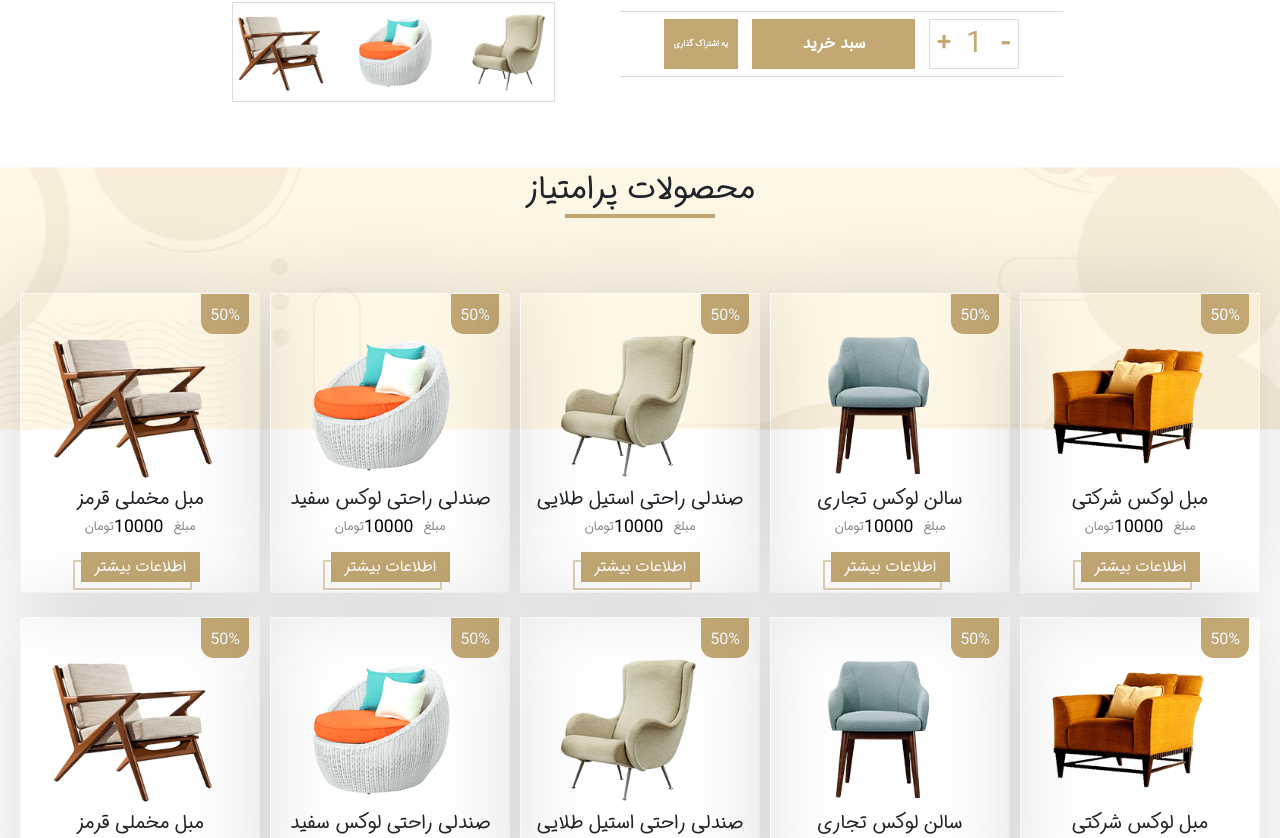
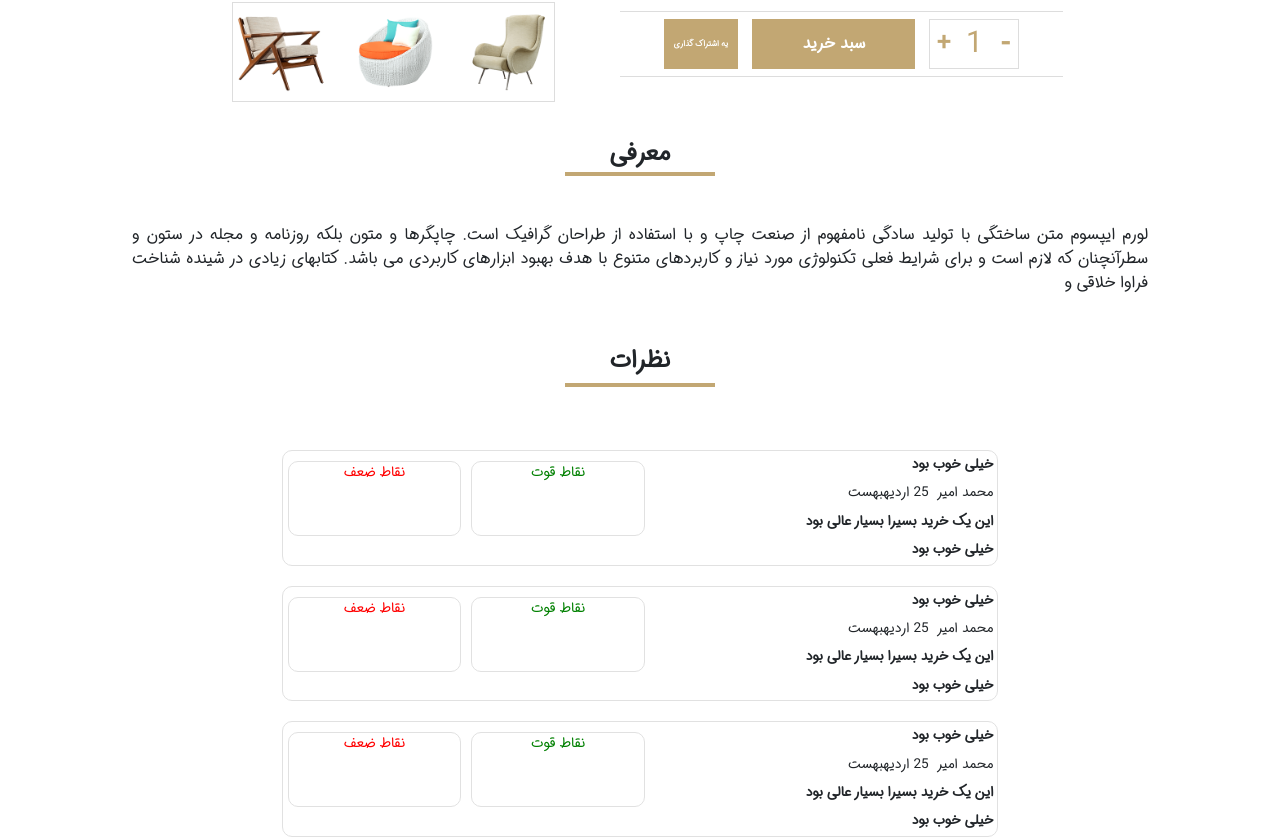
Before and after one commit to vahidpourmohamad/FcShop.js, a React (Create React App) app: page /ProduktSeite/1 in a window 1280 px wide. Shown: the part 434-1272 px from the top of the page. Built offline with nearby package versions, Linux system fonts and the light colour scheme.

Commit message:
kommentar

```diff
--- /dev/null
+++ b/src/Components/Kommentarkomponente/Kommentarkomponente.css
@@ -0,0 +1,35 @@
+.KommentarKomponenteContainer {
+  width: 50%;
+  justify-content: center;
+  align-items: flex-end;
+}
+.ganzKommentarKomponenteContainer {
+  border: solid #dddd 1px;
+  border-radius: 10px;
+  width: 70%;
+  justify-content: center;
+  align-items: flex-start;
+  margin-top: 20px;
+}
+.KommentarKomponenteSchwache {
+  color: red;
+  width: 25%;
+  margin-top: 10px;
+  margin-left: 5px;
+  margin-right: 5px;
+  min-height: 75px;
+  justify-content: flex-start;
+  border: solid #dddd 1px;
+  border-radius: 10px;
+}
+.KommentarKomponenteStark {
+  color: green;
+  width: 25%;
+  margin-top: 10px;
+  border: solid #dddd 1px;
+  border-radius: 10px;
+  margin-left: 5px;
+  margin-right: 5px;
+  min-height: 75px;
+  justify-content: flex-start;
+}
--- /dev/null
+++ b/src/Components/Kommentarkomponente/Kommentarkomponente.js
@@ -0,0 +1,39 @@
+import React, { Fragment } from "react";
+import "./Kommentarkomponente.css";
+
+export default function Kommentarkomponente(props) {
+  const {
+    BenutzerName,
+    BenutzerId,
+    ProduktId,
+    KommentarBody,
+    createDate,
+    KommentarThema,
+    Stark,
+    schwache,
+  } = props;
+  return (
+    <Fragment>
+      <div className="ganzKommentarKomponenteContainer Container-Center-row">
+        <div className="KommentarKomponenteSchwache Container-Center-col">
+          نقاط ضعف
+        </div>
+        <div className="KommentarKomponenteStark Container-Center-col">
+          نقاط قوت
+        </div>
+
+        <div className="KommentarKomponenteContainer Container-Center-col">
+          <div className="font-bold font-s TextRTl">خیلی خوب بود</div>
+          <div className="Zweihintereinader">
+            <div className="font-normal font-s TextRTl">{BenutzerName}</div>
+            <div className="font-normal font-s TextRTl"> 25 اردیهبهست</div>
+          </div>
+          <div className="font-bold font-s TextRTl">
+            این یک خرید بسیرا بسیار عالی بود
+          </div>
+          <div className="font-bold font-s TextRTl">خیلی خوب بود</div>
+        </div>
+      </div>
+    </Fragment>
+  );
+}
--- /dev/null
+++ b/src/Components/Kommentarkomponente/dummy.js
@@ -0,0 +1,42 @@
+export const commentdummy = [
+  {
+    BenutzerName: "محمد امیر",
+    BenutzerId: "123456",
+    ProduktId: "12313",
+    KommentarBody: "این یک متن تست می باشد ",
+    createDate: "12/5/1",
+    KommentarThema: "این خوب بود",
+    Stark: ["قوی", "قوی", "قوی", "قوی"],
+    schwache: ["ضعف", "ضعف", "ضعف", "ضعف"],
+  },
+  {
+    BenutzerName: "محمد امیر",
+    BenutzerId: "123456",
+    ProduktId: "12313",
+    KommentarBody: "این یک متن تست می باشد ",
+    createDate: "12/5/1",
+    KommentarThema: "این خوب بود",
+    Stark: ["قوی", "قوی", "قوی", "قوی"],
+    schwache: ["ضعف", "ضعف", "ضعف", "ضعف"],
+  },
+  {
+    BenutzerName: "محمد امیر",
+    BenutzerId: "123456",
+    ProduktId: "12313",
+    KommentarBody: "این یک متن تست می باشد ",
+    createDate: "12/5/1",
+    KommentarThema: "این خوب بود",
+    Stark: ["قوی", "قوی", "قوی", "قوی"],
+    schwache: ["ضعف", "ضعف", "ضعف", "ضعف"],
+  },
+  {
+    BenutzerName: "محمد امیر",
+    BenutzerId: "123456",
+    ProduktId: "12313",
+    KommentarBody: "این یک متن تست می باشد ",
+    createDate: "12/5/1",
+    KommentarThema: "این خوب بود",
+    Stark: ["قوی", "قوی", "قوی", "قوی"],
+    schwache: ["ضعف", "ضعف", "ضعف", "ضعف"],
+  },
+];
--- a/src/Seiten/ProduktSicht/ProduktSichtSeite.css
+++ b/src/Seiten/ProduktSicht/ProduktSichtSeite.css
@@ -134,3 +134,12 @@
   background: transparent;
   color: var(--main);
 }
+.ProduktBeschreibung{
+  margin-top: 20px;
+  width: 80%;
+  margin-bottom: 20px;
+}
+.Kommentaren{
+    margin-top: 20px;
+  width: 80%;
+}
--- a/src/Seiten/ProduktSicht/ProduktSichtSeite.js
+++ b/src/Seiten/ProduktSicht/ProduktSichtSeite.js
@@ -7,7 +7,8 @@ import { useParams } from "react-router-dom";
 import "./ProduktSichtSeite.css";
 import { dummy } from "./dummy";
 import { useState } from "react";
-
+import Kommentarkomponente from "../../Components/Kommentarkomponente/Kommentarkomponente";
+import { commentdummy } from "../../Components/Kommentarkomponente/dummy.js";
 export default function ProduktSichtSeite() {
   const [ProduktNummer, setProduktNummer] = useState(1);
   const [ProduktBildIndex, setProduktBildIndex] = useState(0);
@@ -27,8 +28,10 @@ export default function ProduktSichtSeite() {
   return (
     <Fragment>
       <MenuCmp />
+      <div className="Container-Center-col">
         <div className="MenüHintergrund"></div>
-      <div className="Container-Center">
+
+        <div className="Container-Center-row">
           <div className="ProduktKörper">
             <div className="ProduktBilds">
               <div className="ProduktHauptbild">
@@ -46,21 +49,6 @@ export default function ProduktSichtSeite() {
                     alt=""
                   ></img>
                 ))}
-              {/* <img
-                onClick={(event) => BildAuswählen(event, 1)}
-                src={`${process.env.PUBLIC_URL}/assets/Products/${images[1]}`}
-                alt=""
-              ></img>
-              <img
-                onClick={(event) => BildAuswählen(event, 2)}
-                src={`${process.env.PUBLIC_URL}/assets/Products/${images[0]}`}
-                alt=""
-              ></img>
-              <img
-                onClick={(event) => BildAuswählen(event, 3)}
-                src={`${process.env.PUBLIC_URL}/assets/Products/${images[0]}`}
-                alt=""
-              ></img> */}
               </div>
             </div>
             <div className="ProduktkurzehBeschreibung">
@@ -123,11 +111,32 @@ export default function ProduktSichtSeite() {
               </div>
             </div>
           </div>
-        <div className="ProduktBeschreibung"></div>
-        <div className="ProduktVorschlagen"></div>
-        <div className="Kommentaren"></div>
+        </div>
+        <div className="ProduktBeschreibung Container-Center-col">
+          <div className="font-xl font-bold">معرفی</div>
+          <div className="Line"></div>
+          <div className="font-m TextRTl">{desc}</div>
+        </div>
+
+        <div className="Kommentaren Container-Center-col ">
+          <div className="font-xl font-bold TextRTl">نظرات</div>
+          <div className="Line"></div>
+          {commentdummy.map((Kommentar, Id) => (
+            <Kommentarkomponente
+              BenutzerName={Kommentar.BenutzerName}
+              BenutzerId={Kommentar.BenutzerId}
+              ProduktId={Kommentar.ProduktId}
+              KommentarBody={Kommentar.KommentarBody}
+              createDate={Kommentar.createDate}
+              KommentarThema={Kommentar.KommentarThema}
+              Stark={Kommentar.Stark}
+              schwache={Kommentar.schwache}
+            ></Kommentarkomponente>
+          ))}
+        </div>
       </div>
       <PromotionProduktenKomponente BackgroundImage="../../assets/Banners/bg.jpg" />
+
       <FooterCmp />
     </Fragment>
   );
--- a/src/index.css
+++ b/src/index.css
@@ -41,13 +41,22 @@ body {
   border: 1px solid black;
 }
 
-.Container-Center
+.Container-Center-row
 {
   width: 100%;
   display: flex;
   justify-content: center;
   align-items: center;
   align-content: center;
+}
+.Container-Center-col
+{
+  width: 100%;
+  display: flex;
+  justify-content: center;
+  align-items: center;
+  align-content: center;
+  flex-direction: column;
 }
 .Hauptfarbe{
 color: var(--main);
```
Also changed, not shown: 1 other file (tests, documents, lock files or other folders). Lines whose indentation alone changed are shown as unchanged.
